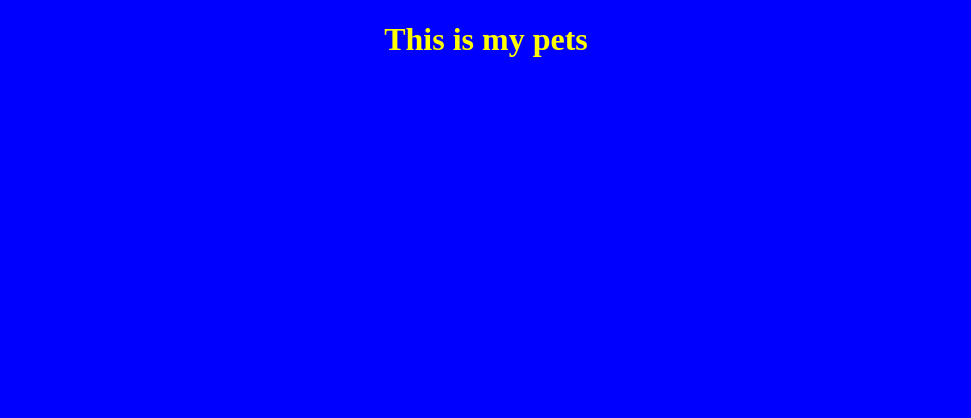
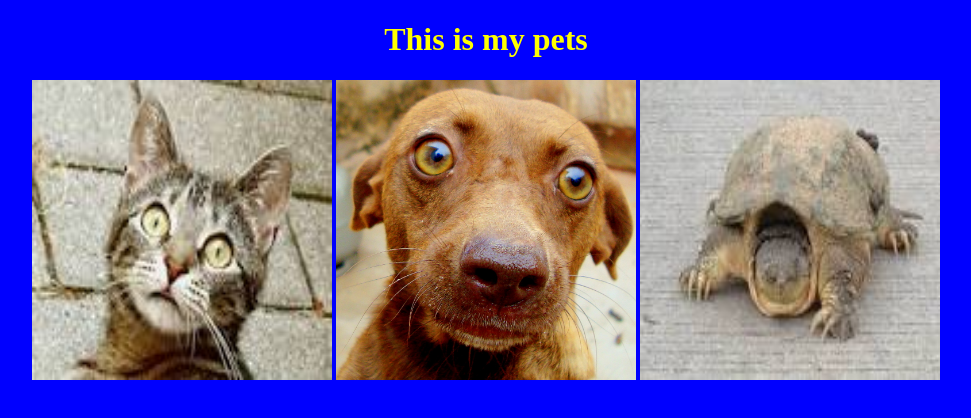
Before and after one commit to Maksymov-Serhii/hw1-project, a plain HTML site: page my_site/index.html in a window 1280 px wide. Shown: the whole page, without its empty margins (154-1125 px from the left). Drawn offline with Linux system fonts and the light colour scheme.

Commit message:
add my pets' images

```diff
--- a/my_site/css/my_style.css
+++ b/my_site/css/my_style.css
@@ -6,3 +6,7 @@ body{
 h1{
   color: yellow;
 }
+img{
+  width: 300px;
+  height: 300px;
+}
--- a/my_site/index.html
+++ b/my_site/index.html
@@ -9,5 +9,8 @@
 </head>
 <body>
   <h1>This is my pets</h1>
+  <img src="./img/cat.jpg" alt="my cat Irbis">
+  <img src="./img/dog.jpg" alt="my cat Duke">
+  <img src="./img/turtle.jpg" alt="my cat Speedy">
 </body>
 </html>
```
